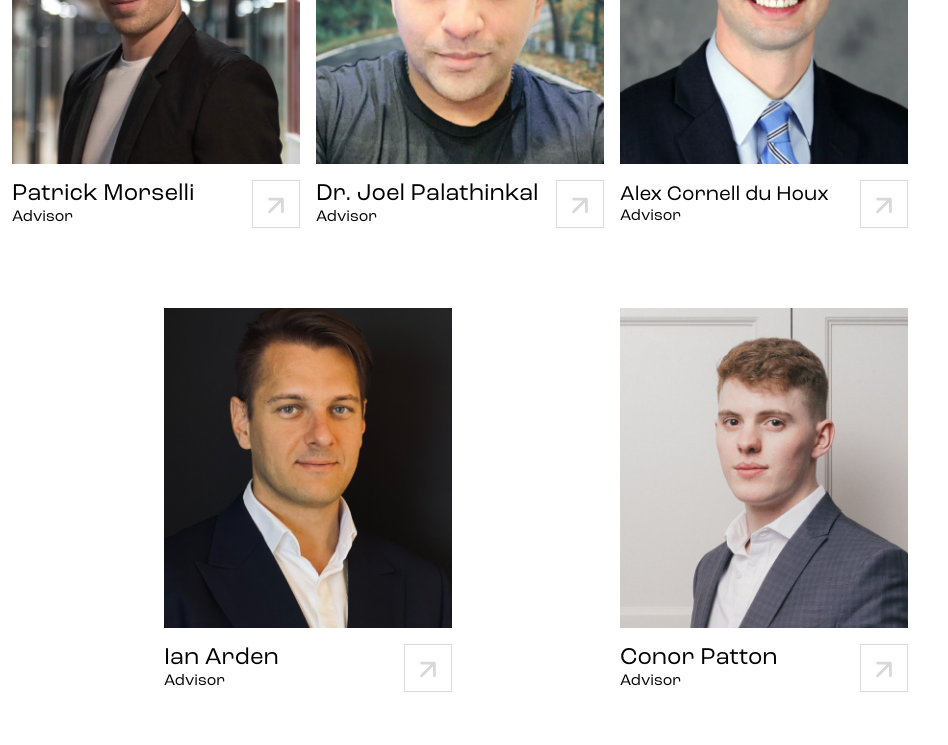
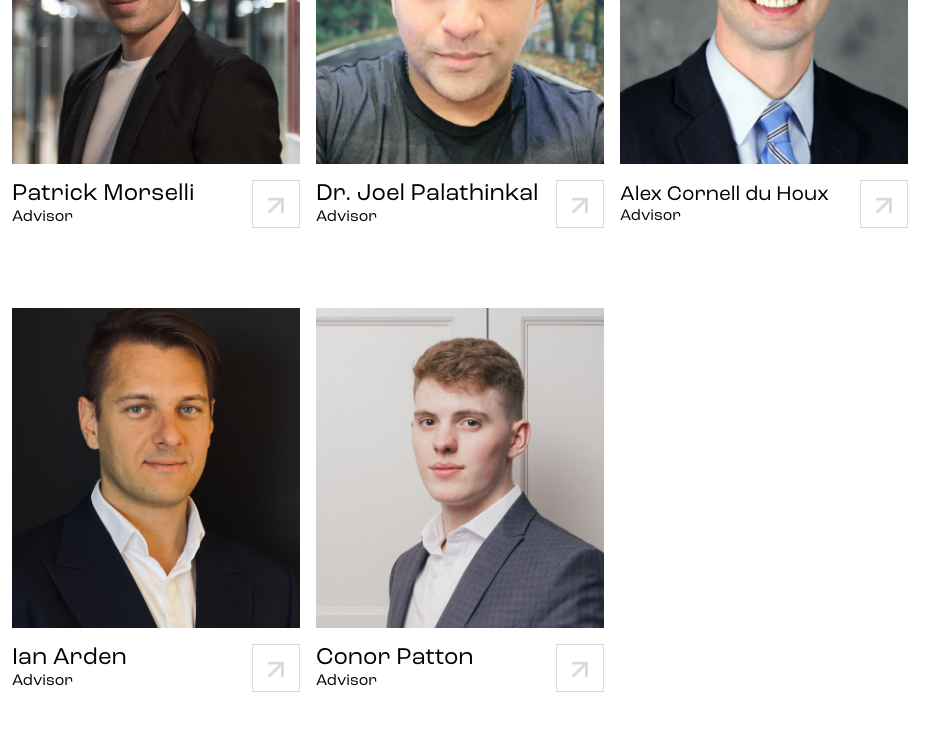
Before and after one commit to ericzhu105/Bachmanity-Landing, a React app: page /team in a window 1280 px wide. Shown: the part 892-1637 px from the top of the page, 332-1280 px from the left. Built offline with nearby package versions, Linux system fonts and the light colour scheme.

Commit message:
fixed form

```diff
--- a/src/views/team.css
+++ b/src/views/team.css
@@ -121,6 +121,10 @@
   stroke: var(--dl-color-gray-900);
 }
 
+.team {
+  width: fit-content;
+}
+
 @media(min-width: 1700px) {
   .team-footer {
     flex-direction: column;
```
